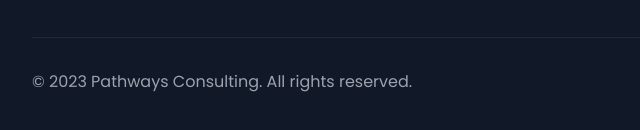
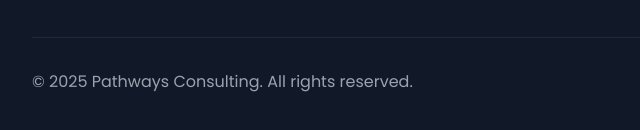
Before and after one commit to Dw33pY/Pathways-Consulting, a plain HTML site: page index.html in a window 1280 px wide. Shown: the part 6019-6149 px from the top of the page, 0-640 px from the left. Drawn offline with nearby package versions, Linux system fonts and the light colour scheme.

Commit message:
updated footer

```diff
--- a/index.html
+++ b/index.html
@@ -514,7 +514,7 @@
             </div>
 
             <div class="border-t border-gray-800 mt-12 pt-8 flex flex-col md:flex-row justify-between items-center">
-                <p class="text-gray-400">© 2023 Pathways Consulting. All rights reserved.</p>
+                <p class="text-gray-400">© 2025 Pathways Consulting. All rights reserved.</p>
                 <div class="flex space-x-6 mt-4 md:mt-0">
                     <a href="#" class="text-gray-400 hover:text-white transition-all">Privacy Policy</a>
                     <a href="#" class="text-gray-400 hover:text-white transition-all">Terms of Service</a>
```
